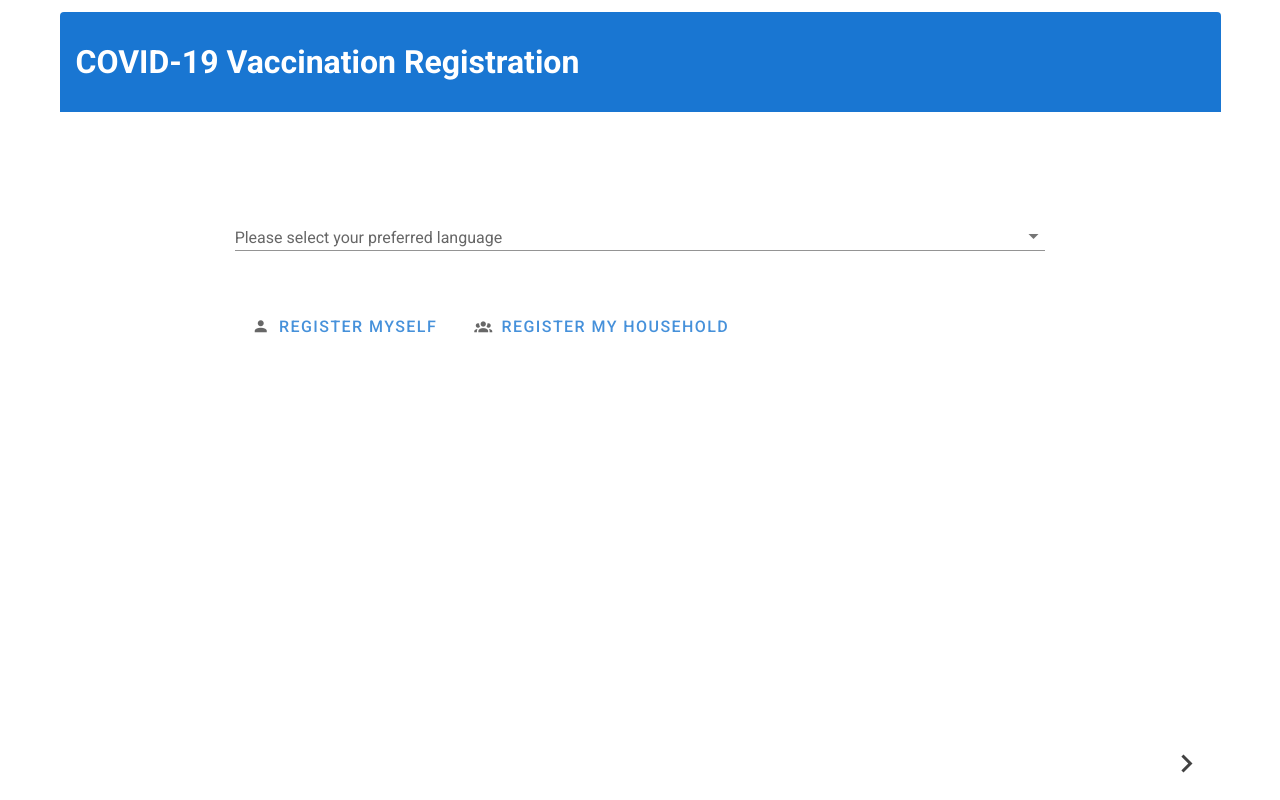
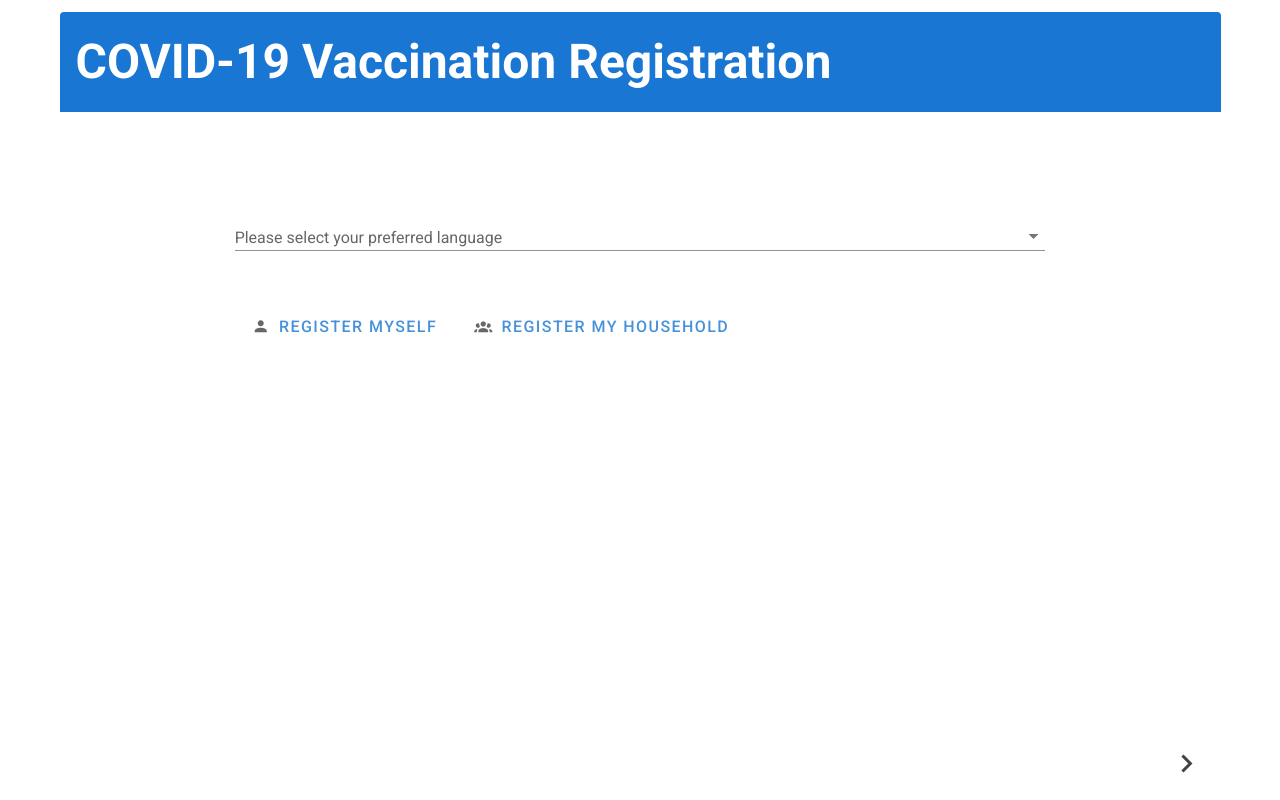
Before and after one commit to david-fraley/MassVaccinationSystem, a Vue app in the folder PatientRegistrationApp/: page / in a window 1280 px wide. Built offline with nearby package versions, Linux system fonts and the light colour scheme.

Commit message:
Increase font size

```diff
--- a/PatientRegistrationApp/src/App.vue
+++ b/PatientRegistrationApp/src/App.vue
@@ -6,7 +6,7 @@
 				<v-card flat height="100%" width="100%" class="d-flex flex-column">
 					<v-stepper v-model="page" class="elevation-0">
 						<v-toolbar flat height="100" color="primary" dark>
-							<v-toolbar-title style="font-size:2em" class="font-weight-bold">{{title}}</v-toolbar-title>
+							<v-toolbar-title style="font-size:3em" class="font-weight-bold">{{title}}</v-toolbar-title>
 							<v-spacer></v-spacer>
 							<v-img
 								max-height="100"
```
